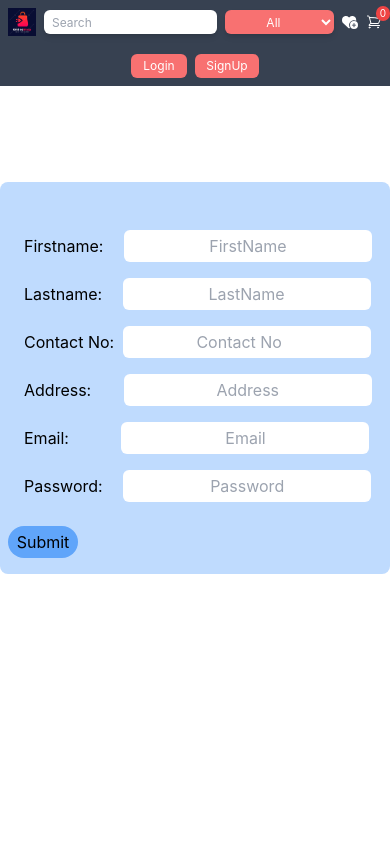
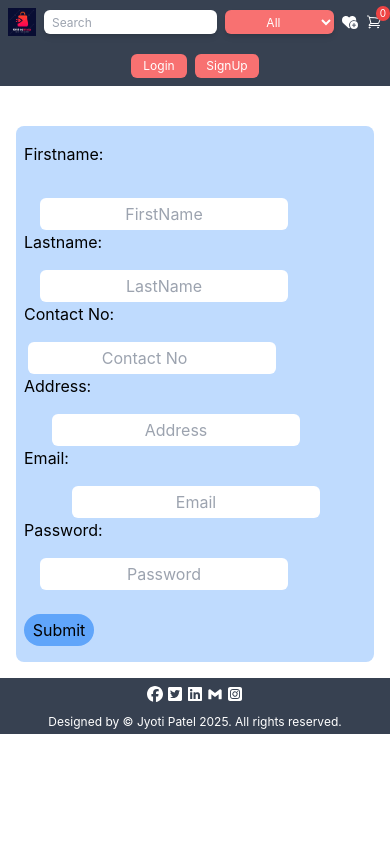
Before and after one commit to jyoti2908/ecommerce-website, a React (Create React App) app: page /signup in a window 390 px wide. Shown: the top 844 px of the page. Built offline with nearby package versions, Linux system fonts and the light colour scheme; no server answers.

Commit message:
responsive

```diff
--- a/src/components/Details.js
+++ b/src/components/Details.js
@@ -39,12 +39,12 @@ function Details() {
                 </div>
                 <div>
                     <div className="flex md:justify-around md:gap-4 gap-6">
-                        <img className="h-12 w-16 rounded-full mt-4 md:mt-0 ml-8 md:ml-0" src="original.webp" />
+                        <img className="h-12 w-16 rounded-full mt-4 md:mt-0" src="original.webp" />
                         <p className="mt-4 md:mt-0"><span className="font-bold text-md">100% ORIGINAL</span> gaurantee for <br /> all products at myntra.com</p>
                     </div>
                     <br />
                     <div className="flex justify-start gap-4">
-                        <img className="h-12 w-12 rounded-full md:ml-2 ml-12" src="return.jpg" />
+                        <img className="h-12 w-12 rounded-full md:ml-2 ml-2" src="return.jpg" />
                         <p className="ml-4"><span className="font-bold">Return within 14days </span><br /> of receiving your order</p>
                     </div>
                 </div>
--- a/src/components/ProductCard.js
+++ b/src/components/ProductCard.js
@@ -16,8 +16,8 @@ function ProductCard({ item }) {
         addToWishList(item); // Add to wishlist
     };
     return(
-        <div>
-            <div key={item.id} className="mx-auto card md:w-72 md:h-80 rounded mt-6 shadow-xl shadow-red-100 md:ml-16 flex flex-wrap
+        <div className="px-2 md:px-0">
+            <div key={item.id} className="mx-auto card md:w-72 h-80 rounded mt-6 shadow-xl shadow-red-100 md:ml-16 flex flex-wrap
             bg-gradient-to-r from-yellow-400 via-amber-400 to-orange-500
             transition-transform duration-300 hover:scale-90">
 
@@ -33,7 +33,7 @@ function ProductCard({ item }) {
 
                 <div>
                     <Link to={`/detailedpage/${item.id}`}>
-                    <img className="image h-36 w-36 ml-16 transition-opacity duration-300 hover:opacity-50" src={item.thumbnail} />
+                    <img className="h-36 w-36 md:ml-16 ml-24 transition-opacity duration-300 hover:opacity-50" src={item.thumbnail} />
                     </Link>
                 </div>
                 <div className="details text-center w-full">
@@ -43,7 +43,7 @@ function ProductCard({ item }) {
                     </Link>
                 </div>
                 <br />
-                <button className="animate-shake addButton h-8 w-20 rounded-md bg-gray-500 p-1 m-2 md:ml-[100px] text-white text-xs hover:bg-red-500 mx-auto " onClick={() => addToCart(item)}> Add to Cart</button>
+                <button className="animate-shake h-8 w-20 rounded-md bg-gray-500 p-1 m-2 md:ml-[100px] text-white text-xs hover:bg-red-500 mx-auto " onClick={() => addToCart(item)}> Add to Cart</button>
                 <br />
             </div>
 
--- a/src/pages/login.js
+++ b/src/pages/login.js
@@ -51,16 +51,16 @@ function Login() {
     }
     // _________________________________________________________
     return (
-        <div className="min-h-screen w-screen">
-            <div className="mx-auto mt-24 md:ml-96 rounded-lg md:h-[300px] md:w-[504px] bg-blue-200 py-4 px-2">
+        <div className="w-screen px-4 py-4 mx-auto h-auto ">
+            <div className="mx-auto md:mt-12 mt-6 md:ml-96 rounded-lg md:h-[300px] md:w-[504px] bg-blue-200 py-4 px-2">
                 <form>
-                    <label className="ml-5"> Username: </label>
+                    <label className="md:ml-5"> Username: </label>
                     <input className="mt-8 ml-4 h-8 md:w-[340px] rounded-md text-center" type='text' placeholder='Username' value={userName}
                         title='Username can be your Email or Phone Number'
                         onChange={(e) => (setUserName(e.target.value))} />
                     <br />
-                    <label className="ml-6"> Password: </label>
-                    <input className="mt-8 ml-4 h-8 md:w-[340px] rounded-md text-center" type='password' placeholder='Password' value={userPassword} onChange={(e) => (setUserPassword(e.target.value))} />
+                    <label className="md:ml-6"> Password: </label>
+                    <input className="mt-8 md:ml-4  ml-6 h-8 md:w-[340px] rounded-md text-center" type='password' placeholder='Password' value={userPassword} onChange={(e) => (setUserPassword(e.target.value))} />
                 </form>
                 <br></br>
                 {showMessage && <div className="text-center text-green-400 text-lg font-serif"> <b>Login successful!</b></div>}
--- a/src/pages/signup.js
+++ b/src/pages/signup.js
@@ -39,37 +39,37 @@ function SignUp() {
         }
     }
     return (
-        <div className="min-h-screen w-screen">
-        <div className="md:ml-96 mt-24 rounded-lg md:h-[400px] md:w-[504px] bg-blue-200 px-2 py-4" >
+        <div className="h-auto w-screen px-4 py-4">
+        <div className="md:ml-96 md:mt-12 mt-6 rounded-lg md:h-[400px] md:w-[504px] bg-blue-200 px-2 py-4" >
             <form>
                 <div>
-                    <label className="ml-4"> Firstname: </label>
+                    <label className="md:ml-4"> Firstname: </label>
                     <input className="mt-8 ml-4 h-8 md:w-[340px] rounded-md text-center" type='text' placeholder='FirstName' value={userFirstName} title='Firstname should be in Capital only' onChange={(e) => setUserFirstName(e.target.value)} />
                 </div>
                 <div>
-                    <label className="ml-4"> Lastname: </label>
+                    <label className="md:ml-4"> Lastname: </label>
                     <input className="mt-4 ml-4 h-8 md:w-[340px] rounded-md text-center" type='text' placeholder='LastName' value={userLastName} title='Lastname should be in capital only' onChange={(e) => setUserLastName(e.target.value)} />
                 </div>
                 <div>
-                    <label className="ml-4"> Contact No: </label>
+                    <label className="md:ml-4"> Contact No: </label>
                     <input className="mt-4 ml-1 h-8 md:w-[340px] rounded-md text-center" type='number' placeholder='Contact No' value={userNumber} onChange={(e) => setUserNumber(e.target.value)} />
                 </div>
                 <div>
-                    <label className="ml-4"> Address: </label>
+                    <label className="md:ml-4"> Address: </label>
                     <input className="mt-4 ml-7 h-8 md:w-[340px] rounded-md text-center" type='text' placeholder='Address' value={userAddress} onChange={(e) => setUserAddress(e.target.value)} />
                 </div>
                 <div>
-                    <label className="ml-4"> Email: </label>
+                    <label className="md:ml-4"> Email: </label>
                     <input className="mt-4 ml-12 h-8 md:w-[340px] rounded-md text-center" type='text' placeholder='Email' value={userEmail} onChange={(e) => setUserEmail(e.target.value)} />
                 </div>
                 <div>
-                    <label className="ml-4"> Password: </label>
+                    <label className="md:ml-4"> Password: </label>
                     <input className="mt-4 ml-4 h-8 md:w-[340px] rounded-md text-center" type='password' placeholder='Password' value={userPass} onChange={(e) => setUserPass(e.target.value)} />
                 </div>
             </form>
             {showMessage && <div className="text-red-600 mt-2 text-center text-lg"><b>Signed Up Successfully!</b></div>}
             <br />
-            <button className="md:ml-60 h-8 w-[70px] rounded-full bg-blue-400 hover:bg-blue-800 hover:text-white" onClick={() => handleSignUp()}>Submit</button>
+            <button className="h-8 w-[70px] rounded-full bg-blue-400 hover:bg-blue-800 hover:text-white" onClick={() => handleSignUp()}>Submit</button>
         </div>
         </div>
     )
```
